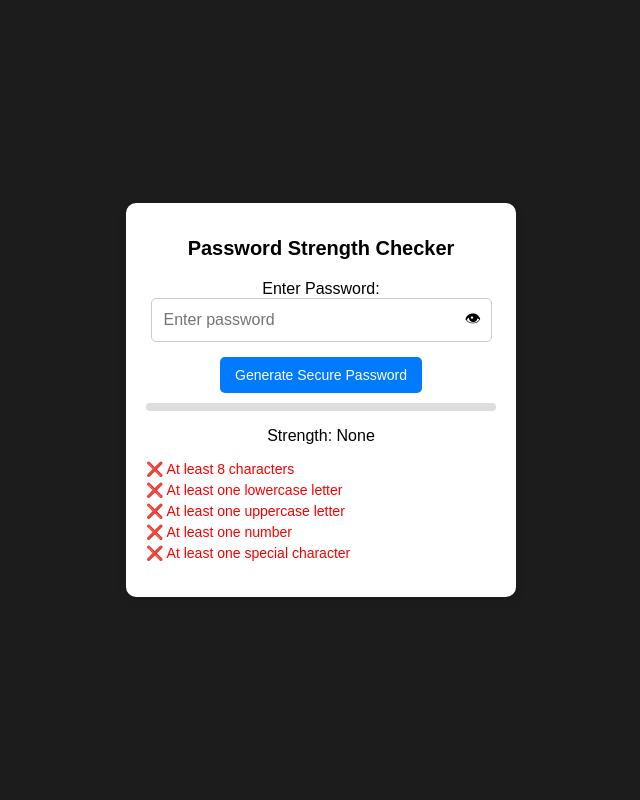
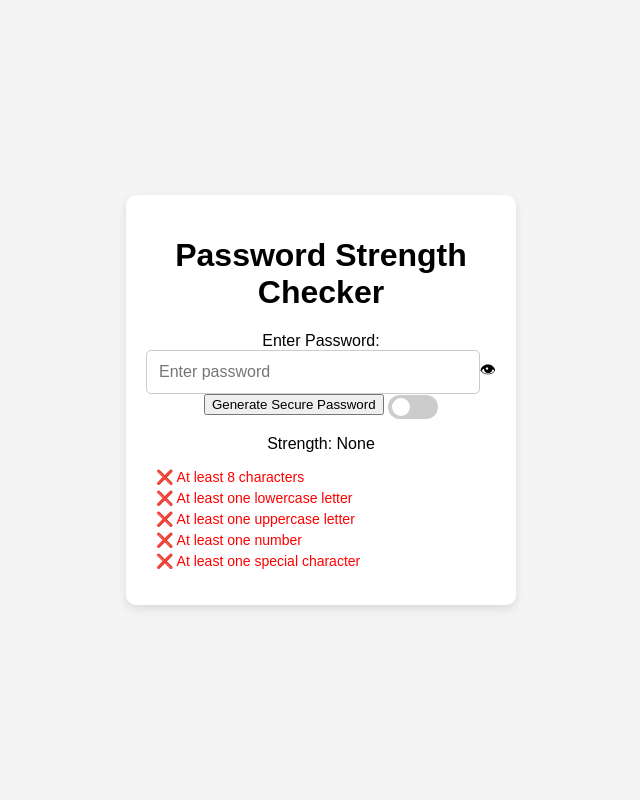
Before and after one commit to Cyber-Security-Tech/password-strength-checker, a Flask app: page / in a window 1280 px wide. Shown: the whole page, without its empty margins (319-959 px from the left). Run offline with Flask 3, Linux system fonts and the light colour scheme.

Commit message:
created dark mode toggle

```diff
--- a/static/scripts.js
+++ b/static/scripts.js
@@ -4,6 +4,24 @@ document.addEventListener("DOMContentLoaded", () => {
     const strengthBar = document.getElementById("strength-bar");
     const togglePassword = document.getElementById("toggle-password");
     const generatePasswordBtn = document.getElementById("generate-password");
+    const darkModeCheckbox = document.getElementById("dark-mode-checkbox");
+    const body = document.body;
+
+    // Load Dark Mode Preference
+    if (localStorage.getItem("darkMode") === "enabled") {
+        body.classList.add("dark-mode");
+        darkModeCheckbox.checked = true;
+    }
+
+    darkModeCheckbox.addEventListener("change", () => {
+        body.classList.toggle("dark-mode");
+
+        if (body.classList.contains("dark-mode")) {
+            localStorage.setItem("darkMode", "enabled");
+        } else {
+            localStorage.setItem("darkMode", "disabled");
+        }
+    });
 
     const requirements = {
         length: document.getElementById("length"),
@@ -30,7 +48,7 @@ document.addEventListener("DOMContentLoaded", () => {
         updateRequirement(requirements.lowercase, /[a-z]/.test(password), "At least one lowercase letter");
         updateRequirement(requirements.uppercase, /[A-Z]/.test(password), "At least one uppercase letter");
         updateRequirement(requirements.number, /\d/.test(password), "At least one number");
-        updateRequirement(requirements.special, /[!@#$%^&*()_+?><:{}\[\]\-]/.test(password), "At least one special character");
+        updateRequirement(requirements.special, /[!@#$%^&*(),.?":{}\[\]\-]/.test(password), "At least one special character");
 
         score = Object.values(requirements).filter(el => el.classList.contains("valid")).length;
         updateStrength(score, password);
@@ -51,7 +69,7 @@ document.addEventListener("DOMContentLoaded", () => {
         const lower = "abcdefghijklmnopqrstuvwxyz";
         const upper = "ABCDEFGHIJKLMNOPQRSTUVWXYZ";
         const numbers = "0123456789";
-        const specials = "!@#$%^&*()_+?><:{}[]-";
+        const specials = "!@#$%^&*()_+?><:{}[]";
 
         let password = "";
         password += lower[Math.floor(Math.random() * lower.length)];
@@ -65,7 +83,7 @@ document.addEventListener("DOMContentLoaded", () => {
         }
 
         // Ensure at least one special character is included
-        if (!/[!@#$%^&*()_+?><:{}\[\]\-]/.test(password)) {
+        if (!/[!@#$%^&*()_+?><:{}\[\]]/.test(password)) {
             const randomIndex = Math.floor(Math.random() * password.length);
             password = password.substring(0, randomIndex) + specials[Math.floor(Math.random() * specials.length)] + password.substring(randomIndex + 1);
         }
--- a/static/styles.css
+++ b/static/styles.css
@@ -1,11 +1,13 @@
 body {
     font-family: Arial, sans-serif;
-    background-color: #1c1c1c;
+    background-color: #f4f4f4;
+    color: #000000;
     display: flex;
     justify-content: center;
     align-items: center;
     height: 100vh;
     margin: 0;
+    transition: background-color 0.3s ease, color 0.3s ease;
 }
 
 .container {
@@ -15,11 +17,12 @@ body {
     box-shadow: 0px 4px 10px rgba(0, 0, 0, 0.1);
     text-align: center;
     width: 350px;
+    transition: background-color 0.3s ease, color 0.3s ease;
 }
 
-h1 {
-    font-size: 20px;
-    margin-bottom: 20px;
+h1, label {
+    color: #000;
+    transition: color 0.3s ease;
 }
 
 .password-container {
@@ -37,45 +40,39 @@ input {
     border: 1px solid #ccc;
     border-radius: 5px;
     text-align: left;
+    background-color: white;
+    color: black;
+    transition: background-color 0.3s ease, color 0.3s ease;
 }
 
-input:focus {
-    border-color: #007BFF;
-    box-shadow: 0 0 8px rgba(0, 123, 255, 0.3);
+/* Dark Mode Styles */
+.dark-mode {
+    background-color: #1c1c1c;
+    color: #ffffff;
 }
 
-.eye-icon {
-    position: absolute;
-    right: 15px;
-    top: 50%;
-    transform: translateY(-50%);
-    cursor: pointer;
+.dark-mode .container {
+    background-color: #333;
+    color: #ffffff;
 }
 
-#password-strength-bar {
-    width: 100%;
-    height: 8px;
-    background: #ddd;
-    border-radius: 5px;
-    overflow: hidden;
-    margin-top: 10px;
+.dark-mode h1, .dark-mode label {
+    color: #ffffff;
 }
 
-#strength-bar {
-    height: 100%;
-    width: 0;
-    transition: width 0.5s ease-in-out, background-color 0.5s ease-in-out, transform 0.3s ease;
+.dark-mode input {
+    background-color: #444;
+    color: white;
+    border: 1px solid #888;
 }
 
-#strength-bar:hover {
-    transform: scaleY(1.1);
-}
-
+/* Adjusting Password Requirements Alignment */
 #password-requirements {
     list-style: none;
     padding: 0;
     text-align: left;
     margin-top: 15px;
+    margin-left: 10px;
 }
 
 #password-requirements li {
@@ -92,20 +89,48 @@ input:focus {
     transform: translateX(10px);
 }
 
-/* Button Styling */
-#generate-password {
-    margin-top: 15px;
-    padding: 10px 15px;
-    font-size: 14px;
-    background-color: #007BFF;
-    color: white;
-    border: none;
-    border-radius: 5px;
-    cursor: pointer;
-    transition: background-color 0.3s ease, transform 0.2s ease;
+/* Toggle Switch */
+.toggle-switch {
+    position: relative;
+    display: inline-block;
+    width: 50px;
+    height: 24px;
 }
 
-#generate-password:hover {
-    background-color: #0056b3;
-    transform: scale(1.05);
+.toggle-switch input {
+    opacity: 0;
+    width: 0;
+    height: 0;
 }
+
+.slider {
+    position: absolute;
+    cursor: pointer;
+    top: 0;
+    left: 0;
+    right: 0;
+    bottom: 0;
+    background-color: #ccc;
+    transition: .4s;
+    border-radius: 24px;
+}
+
+.slider:before {
+    position: absolute;
+    content: "";
+    height: 18px;
+    width: 18px;
+    left: 4px;
+    bottom: 3px;
+    background-color: white;
+    transition: .4s;
+    border-radius: 50%;
+}
+
+input:checked + .slider {
+    background-color: #007BFF;
+}
+
+input:checked + .slider:before {
+    transform: translateX(26px);
+}
--- a/templates/index.html
+++ b/templates/index.html
@@ -18,6 +18,12 @@
                 <span id="toggle-password" class="eye-icon">👁</span>
             </div>
             <button type="button" id="generate-password">Generate Secure Password</button>
+
+            <!-- Toggle Switch for Dark Mode -->
+            <label class="toggle-switch">
+                <input type="checkbox" id="dark-mode-checkbox">
+                <span class="slider"></span>
+            </label>
         </form>
 
         <div id="password-strength-bar">
```
